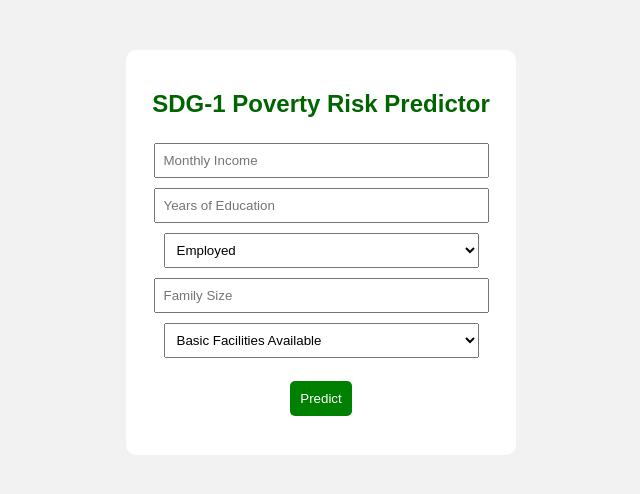
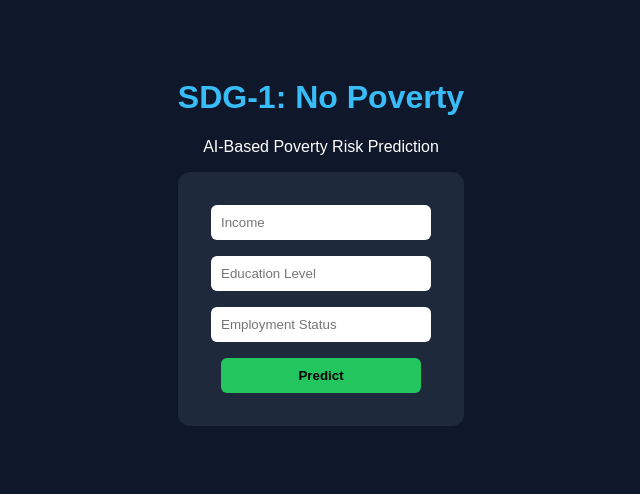
Before and after one commit to Github-of-dp/SDG_Poverty_App, a Flask app: page / in a window 1280 px wide. Shown: the top 494 px of the page, without its empty margins (319-959 px from the left). Run offline with Flask 3, Linux system fonts and the light colour scheme; parts of the project's set-up code (start-up, migrations or seed data) failed here and were passed over.

Commit message:
Update index.html

```diff
--- a/templates/index.html
+++ b/templates/index.html
@@ -5,60 +5,46 @@
     <style>
         body {
             font-family: Arial;
-            background-color: #f2f2f2;
+            background: #0f172a;
+            color: white;
             text-align: center;
+            padding-top: 50px;
         }
-        .box {
-            background: white;
-            padding: 20px;
-            width: 350px;
-            margin: auto;
-            margin-top: 50px;
-            border-radius: 10px;
+        form {
+            background: #1e293b;
+            padding: 25px;
+            border-radius: 12px;
+            display: inline-block;
         }
-        input, select {
-            width: 90%;
-            padding: 8px;
-            margin: 5px;
+        input, button {
+            padding: 10px;
+            margin: 8px;
+            width: 200px;
+            border-radius: 6px;
+            border: none;
         }
         button {
-            padding: 10px;
-            background: green;
-            color: white;
-            border: none;
-            border-radius: 5px;
+            background: #22c55e;
+            font-weight: bold;
+            cursor: pointer;
         }
-        h2 {
-            color: darkgreen;
-        }
+        h1 { color: #38bdf8; }
     </style>
 </head>
 
 <body>
-    <div class="box">
-        <h2>SDG-1 Poverty Risk Predictor</h2>
+    <h1>SDG-1: No Poverty</h1>
+    <p>AI-Based Poverty Risk Prediction</p>
 
-        <form method="POST">
-            <input type="number" name="income" placeholder="Monthly Income" required>
-            <input type="number" name="education" placeholder="Years of Education" required>
+    <form method="POST">
+        <input type="number" step="any" name="income" placeholder="Income" required><br>
+        <input type="number" step="any" name="education" placeholder="Education Level" required><br>
+        <input type="number" step="any" name="employment" placeholder="Employment Status" required><br>
+        <button type="submit">Predict</button>
+    </form>
 
-            <select name="employed">
-                <option value="1">Employed</option>
-                <option value="0">Unemployed</option>
-            </select>
-
-            <input type="number" name="family_size" placeholder="Family Size" required>
-
-            <select name="facilities">
-                <option value="1">Basic Facilities Available</option>
-                <option value="0">No Basic Facilities</option>
-            </select>
-
-            <br><br>
-            <button type="submit">Predict</button>
-        </form>
-
-        <h3>{{ result }}</h3>
-    </div>
+    {% if prediction %}
+        <h2>Result: {{ prediction }}</h2>
+    {% endif %}
 </body>
 </html>
```
